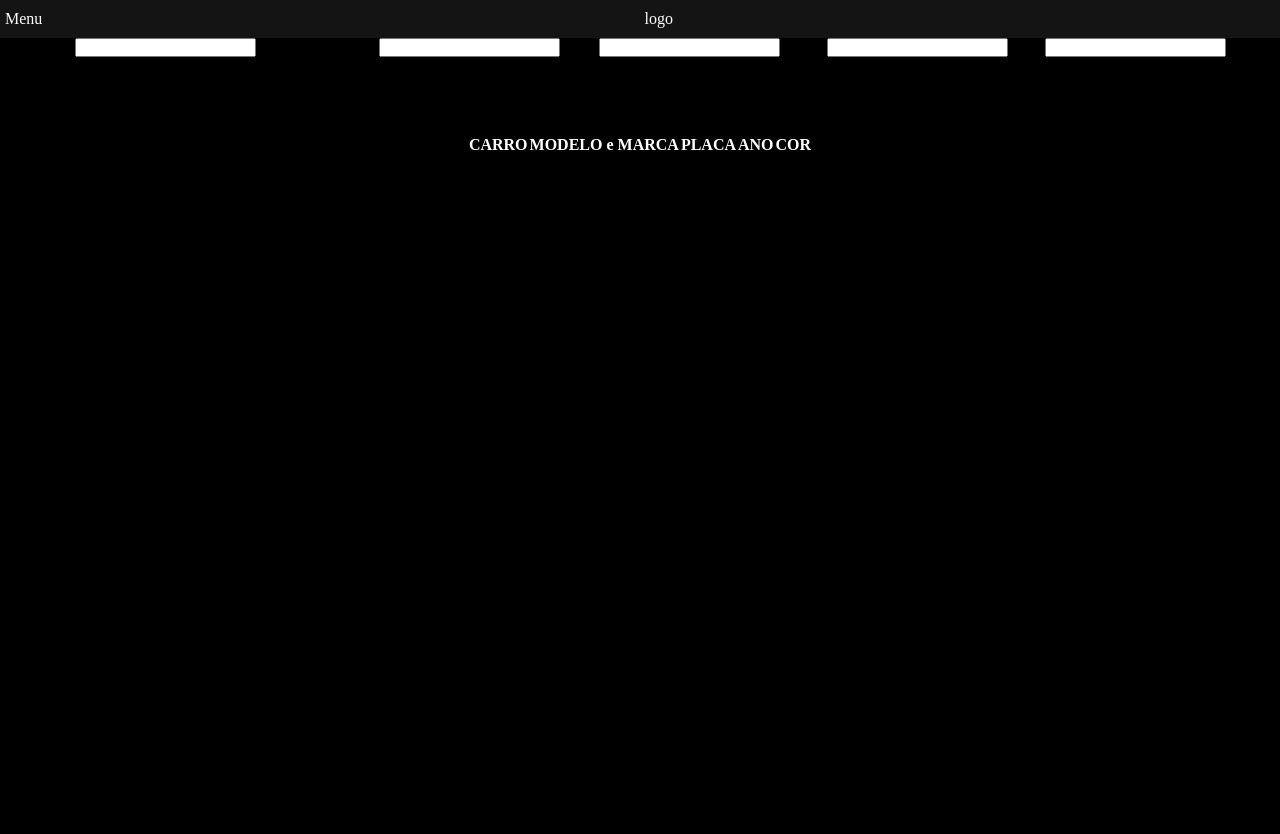
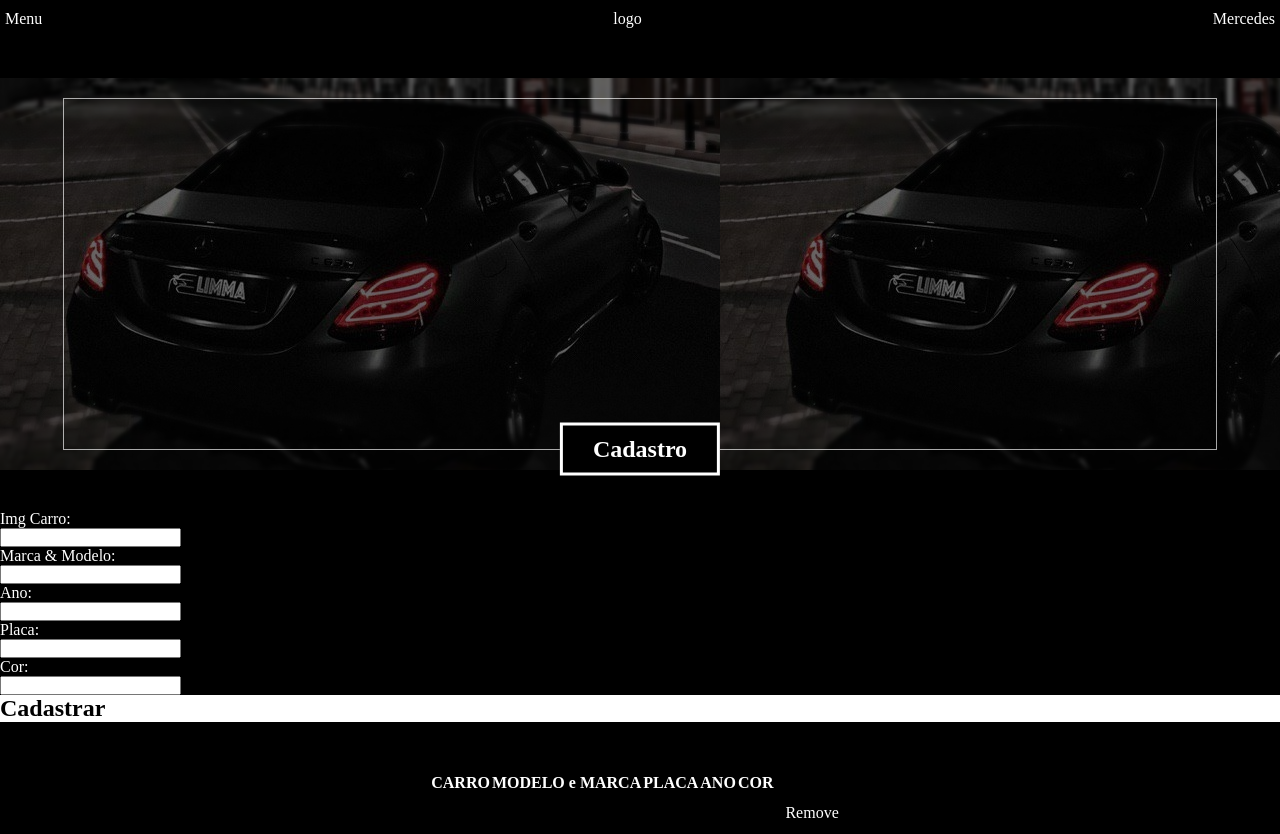
Before and after one commit to devPedrAugusto/car-company, a plain HTML site: page desafio29.html in a window 1280 px wide. Both pictures are taken after a click on the element "Cadastrar". Before the commit the page ends 800 px from the top, so only its background shows below. Drawn offline with Linux system fonts and the light colour scheme; no server answers.

Commit message:
update-31
Button remove

```diff
--- a/desafio29.html
+++ b/desafio29.html
@@ -17,6 +17,14 @@
         </ul>
     </header>
     <main>
+
+
+        <section class="section-start">
+            <div class="div-begin">
+                <div class="div-button"><h1 class="title-cadast">Cadastro</h1></div>
+            </div>
+        </section>
+
         <section class="section-form">
             <form action="">
                 <div>
@@ -35,7 +43,7 @@
                     <label for="iCor">Cor:</label>
                     <input class="input-text" type="text" name="" id="iCor" data-js="identifi">
                 </div>
-                <div id="iRegister"><h2>Cadastrar</h2></div>
+                <div class="iRegister"><h2>Cadastrar</h2></div>
             </form>
         </section>
         <section class="section-table">
--- a/script.js
+++ b/script.js
@@ -5,7 +5,6 @@
     var app = function app(){
 
     var dom = new DOM('[data-js="identifi"]');
-    var cars = [];
 
     return{
         init: function init(){
@@ -15,7 +14,7 @@
 
         ajaxCompany: function ajaxCompany(){
             var company = new XMLHttpRequest()
-            company.open('get', '/desafio29/company.json');
+            company.open('get', 'company.json');
             company.send('');
             company.addEventListener('readystatechange', this.statusRequest, false);
         },
@@ -32,7 +31,7 @@
         },
 
         eventButton: function eventButton(){
-            var button = new DOM('#iRegister');
+            var button = new DOM('.iRegister');
             button.on(this.elemValue);
         },
 
@@ -48,6 +47,30 @@
             for(var index = 0; index < doc.querySelectorAll('[data-js="identifi"]').length; index++){
                 newRow.appendChild(this.returnElemDom(inputsVal[index]))
             };
+            this.EventRemovButton((this.addRemovButton(newRow).className));
+        },
+
+        addRemovButton: function(newRow){
+            var tdRemov = doc.createElement('td');
+            tdRemov.innerHTML = 'Remove';
+            newRow.appendChild(tdRemov);
+            tdRemov.setAttribute('class', 'Remov' + this.createClassNumber())
+            return tdRemov
+        },
+
+        createClassNumber: function(){
+            var classNumber = Math.ceil(Math.random() * 100)
+            return classNumber
+        },
+
+        EventRemovButton: function EventRemovButton(identificator){
+            var DOMIdenti = '.'+ identificator;
+            var EventTdRemov = new DOM (DOMIdenti);
+            EventTdRemov.on(this.removeRow);
+        },
+
+        removeRow: function removeRow(){
+            this.parentNode.remove()
         },
 
         returnElemDom: function returnElemDom(item){
--- a/style.css
+++ b/style.css
@@ -4,18 +4,61 @@
 }
 
 header{
-    background-color: #141414;
+    /*background-color: #141414;*/
     padding: 10px 5px 10px 5px;
+    margin-bottom: 40px;
 }
 
 header ul{
     list-style: none;
     display: flex;
     justify-content: space-between;
-
 }
 
 header ul li{color: white;}
+
+.section-start{
+    padding: 20px 0px 20px 0px;
+    background-image: url(background-image/Picsart_23-04-20_14-55-16-176.png);
+    background-position: center left;
+}
+
+.section-start .div-begin{
+    position: relative;
+    height: 350px;
+    width: 90vw;
+    margin: auto;
+    border: 1px solid #ffffffa7;
+}
+
+.section-start .div-begin .div-button{
+    position: absolute;
+    top: 100%;
+    left: 50%;
+    transform: translate(-50%, -50%);
+    border: 3px solid #ffffff;
+    background-color: black;
+}
+
+.section-start .div-begin .div-button .title-cadast{
+    color: white;
+    padding: 10px 30px 10px 30px;
+}
+.section-start .div-begin .div-button .title-cadast:hover{
+    border: 5px solid black;
+    background-color: white;
+    color: black;
+    transition: 0.5s;
+    cursor: pointer;
+}
+
+.section-form form{margin-top: 40px;}
+
+.section-form form input{display: block;}
+
+.section-form form label{color: white;}
+
+.section-form form .iRegister{background-color: white;}
 
 main, body{background-color: #000000;}
 
```
Also changed, not shown: background-image/Picsart_23-04-20_14-53-01-452.png (added), background-image/Picsart_23-04-20_14-55-16-176.png (added).
